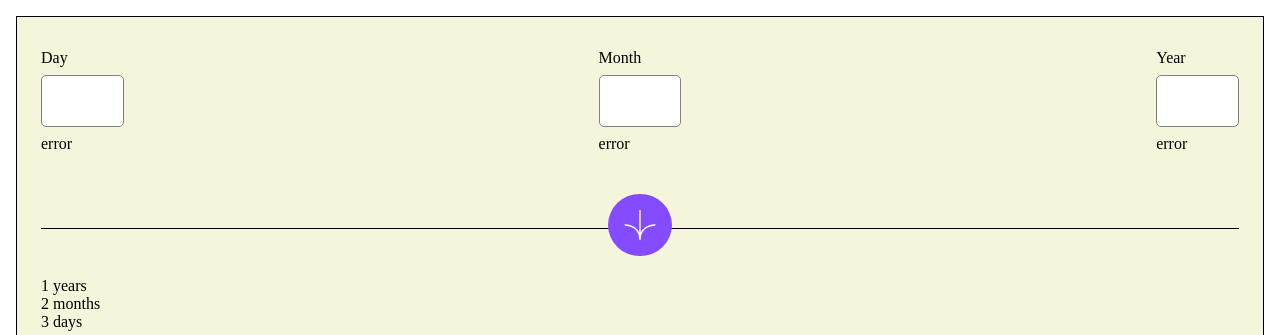
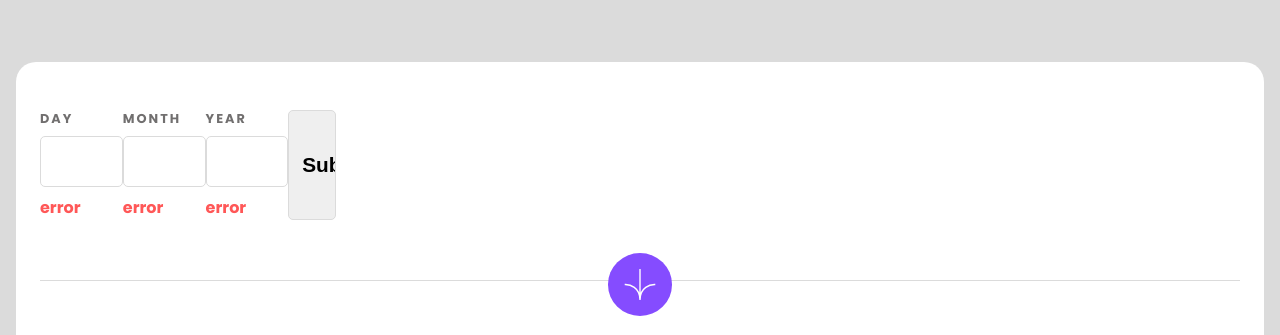
Before and after one commit to rzho17/FEM-age-calculator, a plain HTML site: page index.html in a window 1280 px wide. Shown: the top 335 px of the page. Drawn offline with Linux system fonts and the light colour scheme.

Commit message:
added form element to html to get values from input

```diff
--- a/app.js
+++ b/app.js
@@ -0,0 +1,19 @@
+const variables = (() => {
+  const year = document.querySelector(".yearNum");
+  const month = document.querySelector(".monthNum");
+  const day = document.querySelector(".dayNum");
+
+  const dayInput = document.querySelector("#day");
+  const monthInput = document.querySelector("#month");
+  const yearInput = document.querySelector("#year");
+
+  const form = document.querySelector("form");
+  const submit = document.querySelector(".submit");
+
+  form.addEventListener("submit", (e) => {
+    e.preventDefault();
+    console.log(dayInput.value);
+    console.log(monthInput.value);
+    console.log(yearInput.value);
+  });
+})();
--- a/index.html
+++ b/index.html
@@ -13,6 +13,13 @@
     />
 
     <link rel="stylesheet" href="styles.css" />
+
+    <link rel="preconnect" href="https://fonts.googleapis.com" />
+    <link rel="preconnect" href="https://fonts.gstatic.com" crossorigin />
+    <link
+      href="https://fonts.googleapis.com/css2?family=Poppins:ital,wght@0,700;1,400;1,800&display=swap"
+      rel="stylesheet"
+    />
 
     <title>Frontend Mentor | Age calculator app</title>
 
@@ -31,21 +38,24 @@
     <main>
       <div class="calculatorContainer">
         <div class="inputContainer">
+          <form action="" class="inputContainer">
             <div class="input">
-            <label for="day">Day</label>
+              <label for="day">DAY</label>
               <input type="number" name="day" id="day" />
               <div class="error day">error</div>
             </div>
             <div class="input">
-            <label for="month">Month</label>
+              <label for="month">MONTH</label>
               <input type="number" name="month" id="month" />
               <div class="error month">error</div>
             </div>
             <div class="input">
-            <label for="year">Year</label>
+              <label for="year">YEAR</label>
               <input type="number" name="year" id="year" />
               <div class="error year">error</div>
             </div>
+            <input type="submit" class="submit" />
+          </form>
         </div>
         <div class="middleContainer">
           <!-- <div class="line"> -->
@@ -59,15 +69,15 @@
           </div>
         </div>
         <div class="outputContainer">
-          <div class="years">
+          <div class="numContainer years">
             <span class="yearNum num">1</span>
             <span class="describer">years</span>
           </div>
-          <div class="months">
+          <div class="numContainer months">
             <span class="monthNum num">2</span>
             <span class="describer">months</span>
           </div>
-          <div class="days">
+          <div class="numContainer days">
             <span class="dayNum num">3</span>
             <span class="describer">days</span>
           </div>
--- a/styles.css
+++ b/styles.css
@@ -12,9 +12,17 @@
 }
 
 body {
+  font-family: "Poppins", sans-serif;
   min-height: 100vh;
   margin: 0;
   box-sizing: border-box;
+  background-color: var(--lightGrey);
+
+  display: flex;
+  flex-direction: column;
+  flex: 1;
+
+  justify-content: center;
 }
 
 main {
@@ -24,15 +32,24 @@ main {
 .calculatorContainer {
   display: flex;
   flex-direction: column;
-  padding: 2rem 1.5rem;
+  padding: 3rem 1.5rem 4rem;
 
-  background-color: beige;
-  border: 1px solid;
+  background-color: var(--white);
+  /* border: 1px solid; */
+
+  border-radius: 20px;
+  border-bottom-right-radius: 20%;
 }
 
 .inputContainer {
   display: flex;
   justify-content: space-between;
+}
+
+label {
+  font-size: 0.8rem;
+  letter-spacing: 2px;
+  color: var(--smokeyGrey);
 }
 
 .input {
@@ -49,16 +66,19 @@ input {
   width: 3rem;
 
   border-radius: 5px;
-  border: 1px solid grey;
+  border: 1px solid var(--lightGrey);
 }
 
+.error {
+  color: var(--lightRed);
+}
 .middleContainer {
   /* display: flex; */
 
-  height: 75px;
+  height: 60px;
   /* border: 1px solid; */
 
-  border-bottom: 1px solid;
+  border-bottom: 1px solid var(--lightGrey);
 
   /* padding: 3rem 1rem; */
   margin: 0rem 0rem 3rem;
@@ -77,14 +97,6 @@ input {
 
   text-align: center;
 }
-/* .line {
-  background-color: red;
-  height: 50%;
-  width: 100%;
-  border: 1px solid;
-
-  position: relative;
-} */
 
 .icon {
   width: 2rem;
@@ -92,3 +104,27 @@ input {
   border-radius: 50%;
   background-color: var(--purple);
 }
+
+.outputContainer {
+  font-size: 3rem;
+  font-weight: 700;
+}
+
+.numContainer {
+  height: 3.5rem;
+}
+.num {
+  font-size: 3.5rem;
+  color: var(--purple);
+}
+
+.describer {
+  color: var(--offBlack);
+  font-style: italic;
+  font-weight: 800;
+}
+
+.attribution {
+  margin-top: 10rem;
+  justify-self: flex-end;
+}
```
Lines whose indentation alone changed are shown as unchanged.
